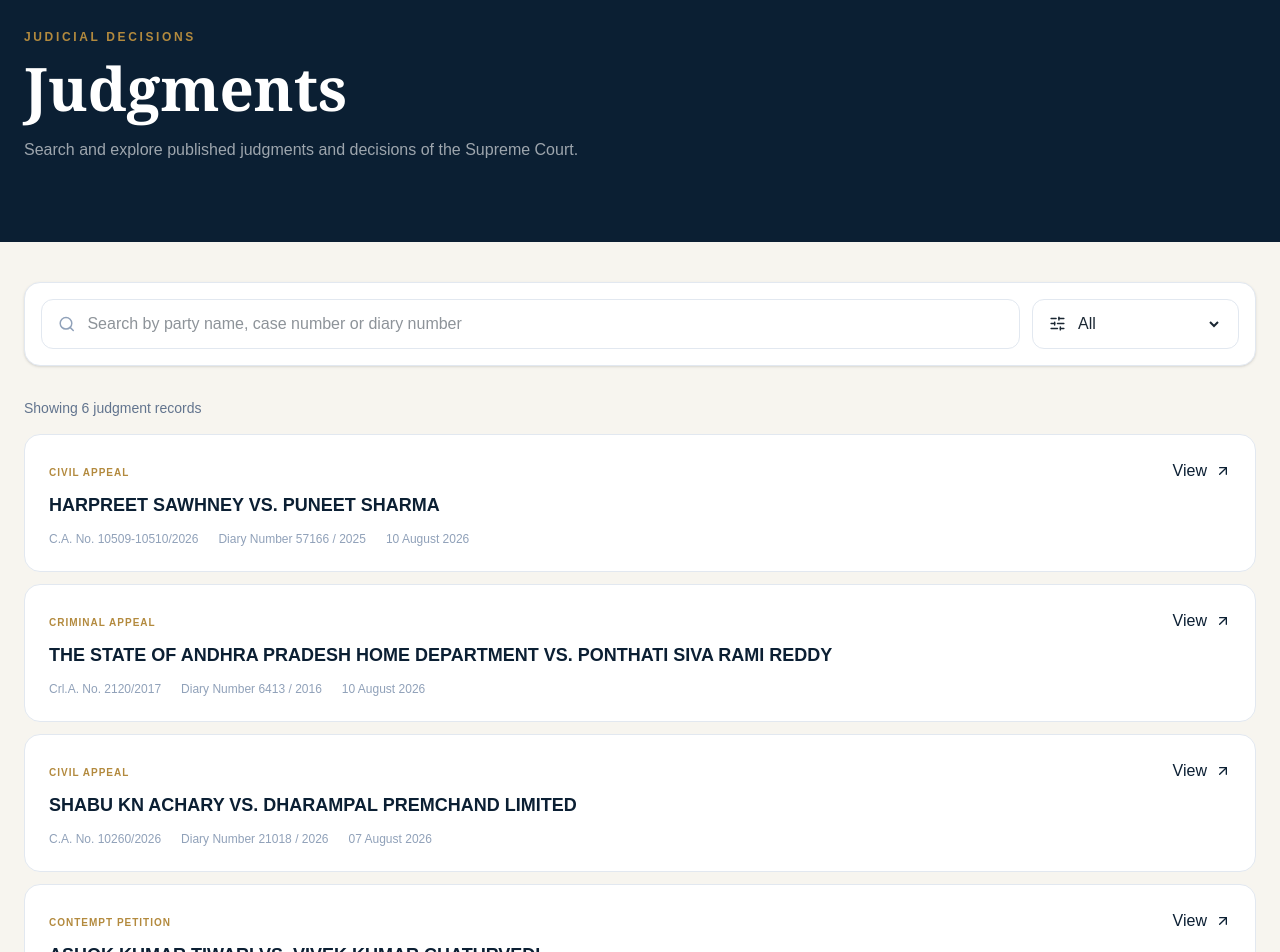
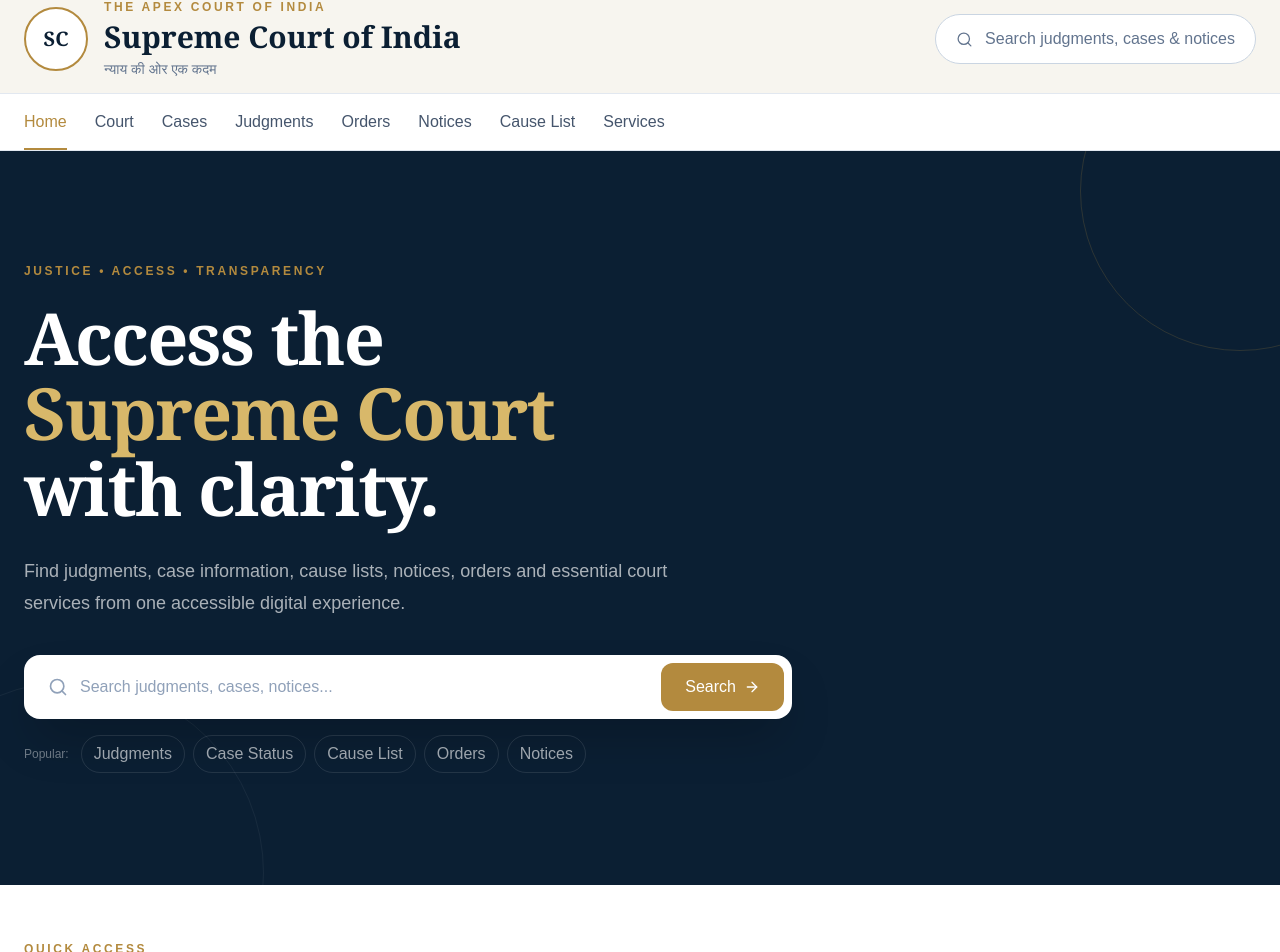
Before and after one commit to patnaikyamini4/supreme-court-india-redesign, a Next.js app: page / in a window 1280 px wide. Shown: the part 51-1003 px from the top of the page. Built offline with nearby package versions, Linux system fonts and the light colour scheme.

Commit message:
feat: add cause list interface

```diff
--- a/src/app/page.tsx
+++ b/src/app/page.tsx
@@ -1,183 +1,35 @@
-"use client";
+import CourtHeader from "@/components/layout/CourtHeader";
+import HeroSection from "@/components/home/HeroSection";
+import QuickAccess from "@/components/home/QuickAccess";
+import LatestUpdates from "@/components/home/LatestUpdates";
+import CauseListPreview from "@/components/home/CauseListPreview";
+import LatestJudgments from "@/components/judgments/LatestJudgments";
+import CourtServices from "@/components/services/CourtServices";
+import ImportantResources from "@/components/resources/ImportantResources";
+import SiteFooter from "@/components/layout/SiteFooter";
 
-import { Search, SlidersHorizontal, ArrowUpRight } from "lucide-react";
-import { useMemo, useState } from "react";
-
-const judgments = [
-  {
-    title:
-      "HARPREET SAWHNEY VS. PUNEET SHARMA",
-    caseNumber: "C.A. No. 10509-10510/2026",
-    diary: "Diary Number 57166 / 2025",
-    date: "10 August 2026",
-    type: "Civil Appeal",
-  },
-  {
-    title:
-      "THE STATE OF ANDHRA PRADESH HOME DEPARTMENT VS. PONTHATI SIVA RAMI REDDY",
-    caseNumber: "Crl.A. No. 2120/2017",
-    diary: "Diary Number 6413 / 2016",
-    date: "10 August 2026",
-    type: "Criminal Appeal",
-  },
-  {
-    title:
-      "SHABU KN ACHARY VS. DHARAMPAL PREMCHAND LIMITED",
-    caseNumber: "C.A. No. 10260/2026",
-    diary: "Diary Number 21018 / 2026",
-    date: "07 August 2026",
-    type: "Civil Appeal",
-  },
-  {
-    title:
-      "ASHOK KUMAR TIWARI VS. VIVEK KUMAR CHATURVEDI",
-    caseNumber: "CONMT.PET.(C) No. 251/2026",
-    diary: "Diary Number 72089 / 2025",
-    date: "07 August 2026",
-    type: "Contempt Petition",
-  },
-  {
-    title:
-      "LACHCHAPPA VS. SPECIAL LAND ACQUISITION OFFICER",
-    caseNumber: "C.A. No. 10250-10252/2026",
-    diary: "Diary Number 41642 / 2016",
-    date: "07 August 2026",
-    type: "Civil Appeal",
-  },
-  {
-    title:
-      "RAZIYA BEGUM VS. NAFISA BEGUM ABDUL HAMID",
-    caseNumber: "C.A. No. 7225/2011",
-    diary: "Diary Number 13874 / 2010",
-    date: "07 August 2026",
-    type: "Civil Appeal",
-  },
-];
-
-export default function JudgmentsPage() {
-  const [query, setQuery] = useState("");
-  const [type, setType] = useState("All");
-
-  const types = ["All", ...new Set(judgments.map((item) => item.type))];
-
-  const filtered = useMemo(() => {
-    return judgments.filter((item) => {
-      const matchesQuery =
-        item.title.toLowerCase().includes(query.toLowerCase()) ||
-        item.caseNumber.toLowerCase().includes(query.toLowerCase()) ||
-        item.diary.toLowerCase().includes(query.toLowerCase());
-
-      const matchesType =
-        type === "All" || item.type === type;
-
-      return matchesQuery && matchesType;
-    });
-  }, [query, type]);
-
+export default function Home() {
   return (
     <>
-      <main className="min-h-screen bg-[#F7F5EF]">
-        <section className="bg-[#0B1F33] text-white">
-          <div className="sc-container py-16 md:py-20">
-            <p className="sc-eyebrow text-[#D8B86A]">
-              Judicial decisions
-            </p>
+      <CourtHeader />
 
-            <h1 className="sc-serif mt-3 text-4xl font-bold md:text-6xl">
-              Judgments
-            </h1>
+      <main>
+        <HeroSection />
 
-            <p className="mt-5 max-w-2xl text-white/60">
-              Search and explore published judgments and
-              decisions of the Supreme Court.
-            </p>
-          </div>
-        </section>
+        <QuickAccess />
 
-        <section className="sc-container py-10">
-          <div className="rounded-2xl border border-slate-200 bg-white p-4 shadow-sm">
-            <div className="flex flex-col gap-3 md:flex-row">
-              <div className="flex flex-1 items-center gap-3 rounded-xl border border-slate-200 px-4">
-                <Search size={18} className="text-slate-400" />
+        <LatestUpdates />
 
-                <input
-                  value={query}
-                  onChange={(e) => setQuery(e.target.value)}
-                  placeholder="Search by party name, case number or diary number"
-                  className="h-12 w-full outline-none"
-                />
-              </div>
+        <CauseListPreview />
 
-              <div className="flex items-center gap-2 rounded-xl border border-slate-200 px-4">
-                <SlidersHorizontal size={17} />
+        <LatestJudgments />
 
-                <select
-                  value={type}
-                  onChange={(e) => setType(e.target.value)}
-                  className="h-12 bg-transparent text-sm outline-none"
-                >
-                  {types.map((item) => (
-                    <option key={item}>{item}</option>
-                  ))}
-                </select>
-              </div>
-            </div>
-          </div>
+        <CourtServices />
 
-          <div className="mt-8">
-            <p className="text-sm text-slate-500">
-              Showing {filtered.length} judgment records
-            </p>
+        <ImportantResources />
+      </main>
 
-            <div className="mt-4 space-y-3">
-              {filtered.map((item) => (
-                <article
-                  key={item.title}
-                  className="group rounded-2xl border border-slate-200 bg-white p-6 transition hover:border-[#B38A3E]/50 hover:shadow-md"
-                >
-                  <div className="flex flex-col justify-between gap-5 md:flex-row">
-                    <div>
-                      <span className="text-[10px] font-bold uppercase tracking-widest text-[#B38A3E]">
-                        {item.type}
-                      </span>
-
-                      <h2 className="mt-2 max-w-4xl text-base font-bold leading-7 text-[#0B1F33] md:text-lg">
-                        {item.title}
-                      </h2>
-
-                      <div className="mt-3 flex flex-wrap gap-x-5 gap-y-2 text-xs text-slate-400">
-                        <span>{item.caseNumber}</span>
-                        <span>{item.diary}</span>
-                        <span>{item.date}</span>
-                      </div>
-                    </div>
-
-                    <button
-                      type="button"
-                      className="flex shrink-0 items-center gap-2 self-start text-sm font-semibold text-[#0B1F33] hover:text-[#B38A3E]"
-                    >
-                      View
-                      <ArrowUpRight size={16} />
-                    </button>
-                  </div>
-                </article>
-              ))}
-
-              {filtered.length === 0 && (
-                <div className="rounded-2xl border border-dashed border-slate-300 bg-white p-12 text-center">
-                  <h2 className="font-semibold text-[#0B1F33]">
-                    No judgments found
-                  </h2>
-
-                  <p className="mt-2 text-sm text-slate-500">
-                    Try a different search term or category.
-                  </p>
-                </div>
-              )}
-            </div>
-          </div>
-        </section>
-      </main>
+      <SiteFooter />
     </>
   );
 }
```
